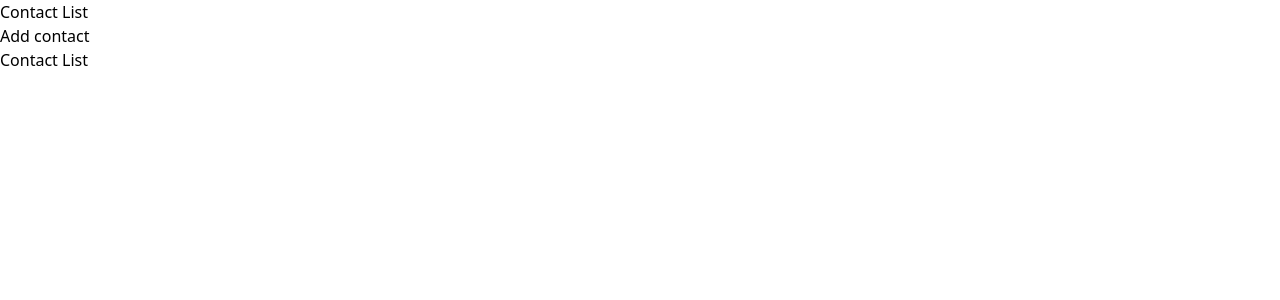
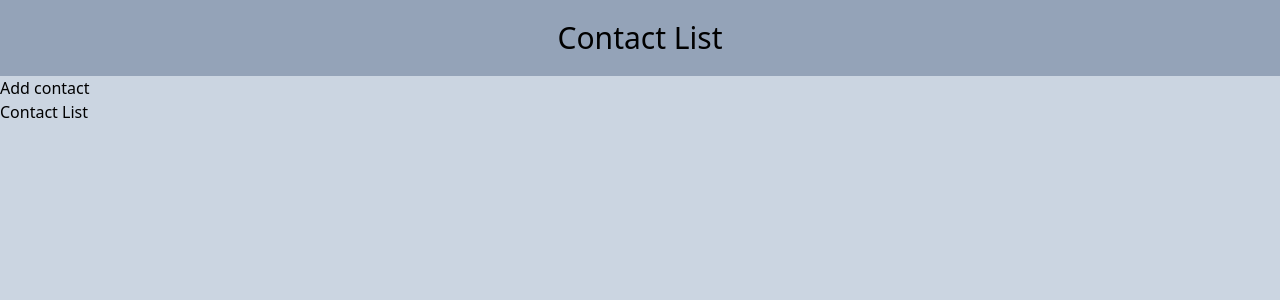
Before and after one commit to MuntasirTonmoy/contact-list-react, a React (Vite) app: page / in a window 1280 px wide. Shown: the top 300 px of the page. Built offline with nearby package versions, Linux system fonts and the light colour scheme.

Commit message:
header style done

```diff
--- a/index.html
+++ b/index.html
@@ -4,10 +4,10 @@
     <meta charset="UTF-8" />
     <link rel="icon" type="image/svg+xml" href="" />
     <meta name="viewport" content="width=device-width, initial-scale=1.0" />
-    <title>Contact App</title>
+    <title>Contact List</title>
     <script src="https://cdn.tailwindcss.com"></script>
   </head>
-  <body>
+  <body class="bg-slate-200">
     <div id="root"></div>
     <script type="module" src="/src/main.jsx"></script>
   </body>
--- a/src/App.jsx
+++ b/src/App.jsx
@@ -5,7 +5,7 @@ import Header from "./components/Header";
 
 function App() {
   return (
-    <div>
+    <div className="container mx-auto bg-slate-300 min-h-screen">
       <Header />
       <AddContact />
       <ContactList />
--- a/src/components/Header.jsx
+++ b/src/components/Header.jsx
@@ -3,7 +3,9 @@ import React from "react";
 const Header = () => {
   return (
     <>
-      <h1>Contact List</h1>
+      <h1 className="text-3xl font-medium text-center py-5 bg-slate-400">
+        Contact List
+      </h1>
     </>
   );
 };
```
